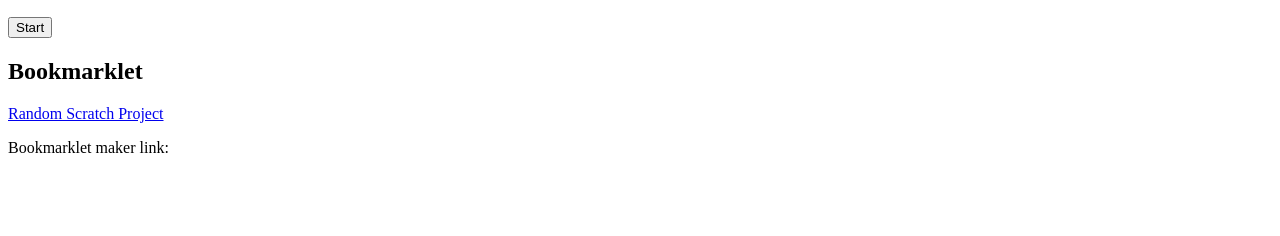
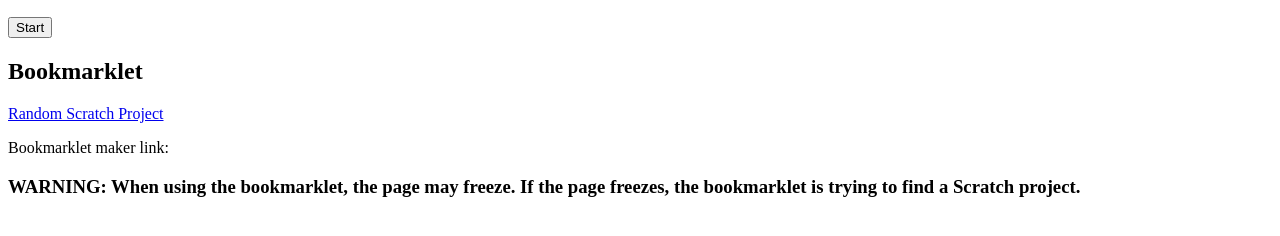
Before and after one commit to colt05/Random-Scratch-Project, a plain HTML site: page index.html in a window 1280 px wide. Shown: the part 96-332 px from the top of the page. Drawn offline with Linux system fonts and the light colour scheme.

Commit message:
Update index.html

```diff
--- a/index.html
+++ b/index.html
@@ -58,5 +58,5 @@
 <h2>Bookmarklet</h2>
 <p><a href="javascript:(function()%7Bfunction%20callback()%7Bvar%20url%20%3D%20randomProjectURL()%3Bwindow.location.assign(randomProjectURL())%7Dvar%20s%3Ddocument.createElement(%22script%22)%3Bs.src%3D%22https%3A%2F%2Fcdn.rawgit.com%2Fcolt05%2FRandom-Scratch-Project%2F0cd729c21c3efcf515d32f4f24ba0289b0a02141%2Fapi.js%22%3Bif(s.addEventListener)%7Bs.addEventListener(%22load%22%2Ccallback%2Cfalse)%7Delse%20if(s.readyState)%7Bs.onreadystatechange%3Dcallback%7Ddocument.body.appendChild(s)%3B%7D)()">Random Scratch Project</a></p>
 <p>Bookmarklet maker link: <a href="http://mrcoles.com/bookmarklet/"></a>
-
+<h3>WARNING: When using the bookmarklet, the page may freeze. If the page freezes, the bookmarklet is trying to find a Scratch project.</h3>
 </html>
```
